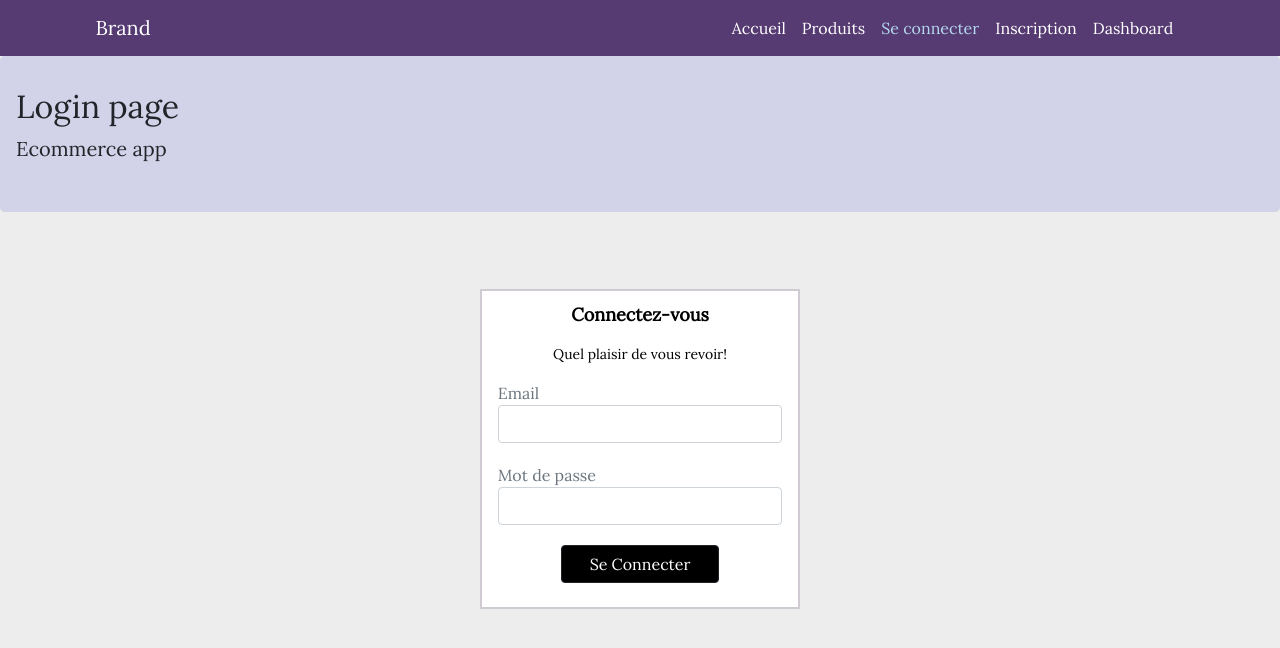
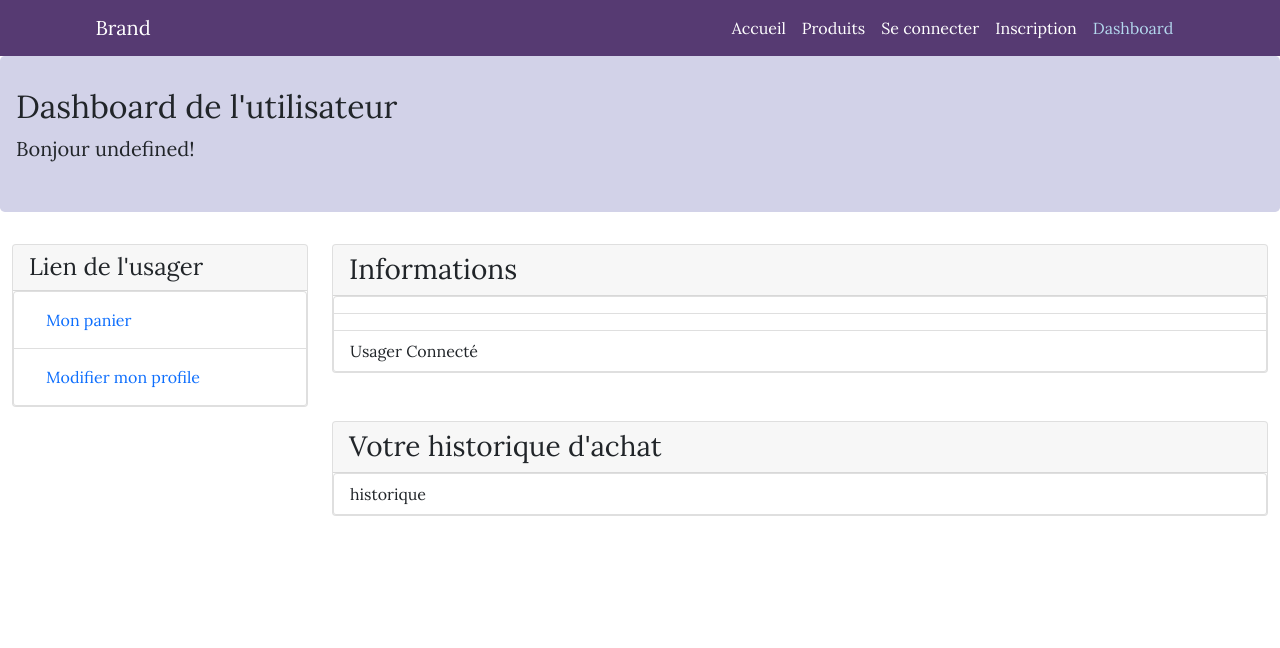
Before and after one commit to mohamed-mowafya/e-commerce-gadget-factory, a React (Create React App) app in the folder ecommerce-frontend/: page /usager/dashboard in a window 1280 px wide. Before the commit this address led to /login. Shown: the top 648 px of the page. Built offline with nearby package versions, Linux system fonts and the light colour scheme; no server answers.

Commit message:
Ajout lien dans Dashboard
- Ajout des liesn de navigation propre a l'usager
-refactoring de code

```diff
--- a/ecommerce-frontend/src/Routes.js
+++ b/ecommerce-frontend/src/Routes.js
@@ -14,7 +14,7 @@ const Routes = () => {
             <Route path="/" exact component = {Home}/>
             <Route path= "/login" exact component = {Login}/>
             <Route path= "/signup" exact component = {Signup}/>
-            <RoutePrive path ="/usager/dashboard" exact component={Dashboard}></RoutePrive>
+            <Route path ="/usager/dashboard" exact component={Dashboard}></Route>
         </Switch>
     </BrowserRouter>
     );
--- a/ecommerce-frontend/src/usagers/DashboardUtilisateur.js
+++ b/ecommerce-frontend/src/usagers/DashboardUtilisateur.js
@@ -1,13 +1,40 @@
 import React from "react";
 import Layout from "../site/Layout";
 import { estAuthentifier } from "../Authentification";
+import { Link } from "react-router-dom";
+
+
 const Dashboard = () => {
 
+    //Pour pouvoir update le profile
     const {usager : _id, nom, email, role} = estAuthentifier()
 
+    // permet de naviguer sur des liens qui appartiennent seulement a l'usager, ex : modifier son profil
+    const liensUsagers  = () => {
+        return(
 
-    return (
-        <Layout title="Dashboard de l'utilisateur" description = "Voici vos donee" className = "container">
+            <div className="card">
+                <h4 className="card-header">Lien de l'usager</h4>
+                <ul className = "list-group">
+
+                 <li className = "list-group-item">
+                     <Link className="nav-link" to="/panier">Mon panier</Link>
+                 </li>
+                 <li className = "list-group-item">
+                     <Link  className="nav-link" to="/profile/modifier">Modifier mon profile</Link>
+                 </li>
+
+                </ul>
+
+            </div>
+
+        )
+
+    }
+
+    // retourne les information de l'usager
+    const informationsUsager = () =>{
+        return(
             <div className="card mb-5">
        <h3 className="card-header">Informations</h3>
        <ul className = "list-group">
@@ -19,7 +46,12 @@ const Dashboard = () => {
 
        </ul>
        </div>
+        )
+    }
 
+    // retourn l'histoque d'achat de l'usager
+    const histoqiqueAchat = ()=>{
+        return(
             <div className ="card mb-5">
             <h3 className="card-header">Votre historique d'achat</h3>
 
@@ -32,6 +64,25 @@ const Dashboard = () => {
 
 
             </div>
+        )
+    }
+
+
+    return (
+        <Layout title="Dashboard de l'utilisateur"  description={`Bonjour ${nom}!`} className = "container-fluid">
+
+
+           <div className="row">
+               <div className="col-3">
+                {liensUsagers()}
+
+               </div>
+                <div className="col-9">
+                {informationsUsager()}
+                {histoqiqueAchat()}
+
+               </div>
+               </div>
         </Layout>
     );
 
```
Lines whose indentation alone changed are shown as unchanged.
